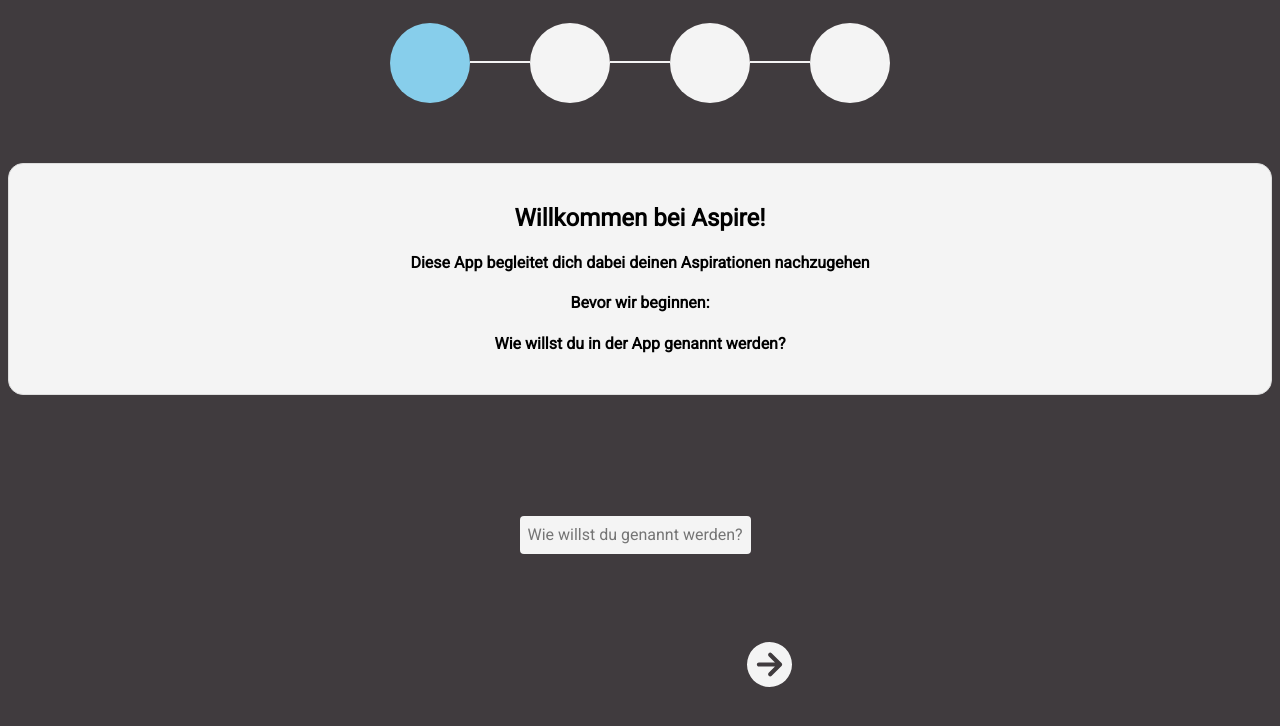
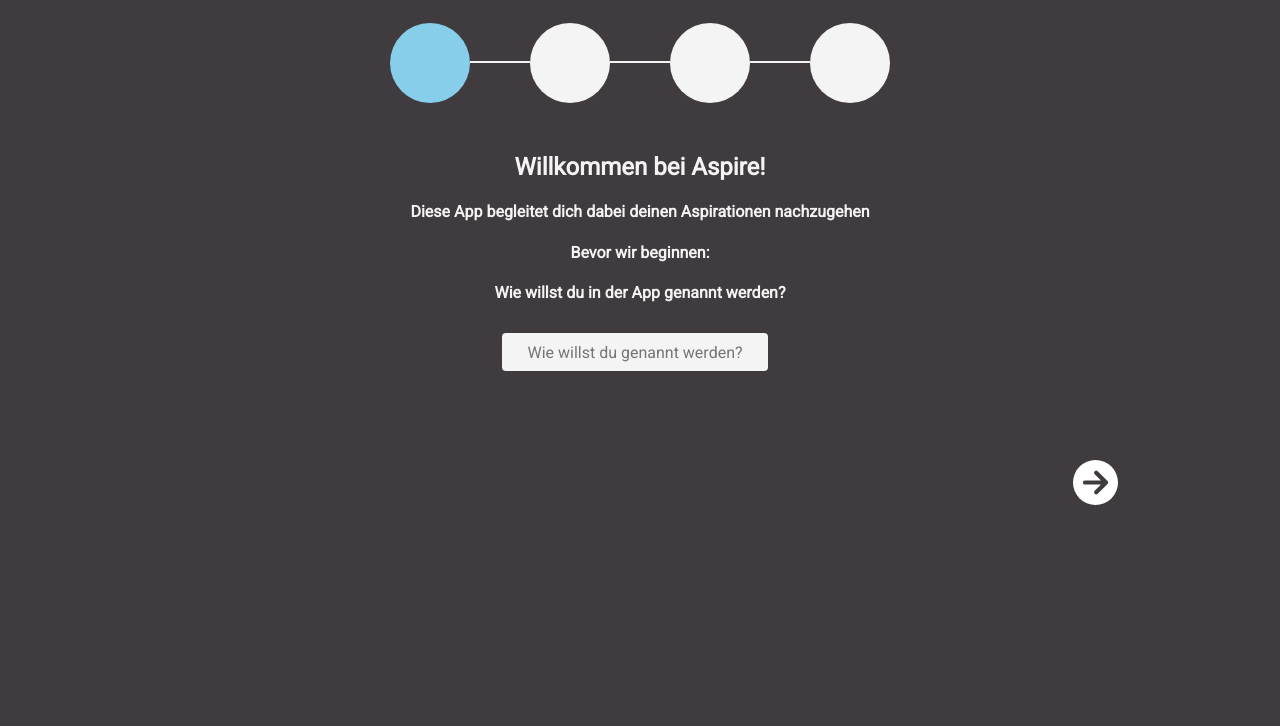
Before and after one commit to Damagefish/Reflektierte-Techniknutzung, a Vue app: page / in a window 1280 px wide. Shown: the top 726 px of the page. Built offline with nearby package versions, Linux system fonts and the light colour scheme.

Commit message:
set position of arrow icon absolute

```diff
--- a/src/components/LebensbereicheComp.vue
+++ b/src/components/LebensbereicheComp.vue
@@ -54,9 +54,12 @@
 
 <style scoped>
 
-@media (min-width: 620px) and (max-width: 1280px){
+@media (min-width: 620px){ /*Tablet Ansicht*/
 
   #arrowRight{
+      position: absolute;
+      right: 162px;
+      bottom: 295px;
       margin-left: 382px;
       margin-top: 48px;
       height: 45px;
@@ -78,8 +81,6 @@
       font-family: inherit;
       padding: 0.25em 0.5em;
       background-color: #f4f4f4;
-      border: 2px solid var(--input-border);
-      border-radius: 4px;
       width: 188px;
       height: 30px;
       margin-right: 10px;
@@ -92,7 +93,7 @@
     }
 
 }
-@media (max-width: 619px){
+@media (max-width: 619px){ /*Smartphone Ansicht*/
 
   input {
       font-size: 16px;
@@ -100,9 +101,7 @@
       font-family: inherit;
       padding: 0.25em 0.5em;
       background-color: #f4f4f4;
-      border: 2px solid var(--input-border);
-      border-radius: 4px;
-      width: 190px;
+      width: 180px;
       height: 20px;
       margin-right: 10px;
       margin-top: 1px;
@@ -114,11 +113,15 @@
   .input-wrapper{
       display:flex;
       justify-content: center;
-      flex-wrap: wrap;
+      flex-wrap: nowrap;
       margin-top: 10px;
     }
   #arrowRight{
+      position: absolute;
+      right: 20px;
+      bottom: 65px;
       margin-left: 182px;
+      margin-top: 40px;
       height: 45px;
       color: #f4f4f4;
     }
--- a/src/views/AspirationwahlView.vue
+++ b/src/views/AspirationwahlView.vue
@@ -83,6 +83,9 @@
 @media (min-width: 620px) and (max-width: 1280px){ /**Tablet Ansicht */
 
 #arrowRight{
+    position: absolute;
+    right: 162px;
+    bottom: 295px;
     margin-left: 382px;
     margin-top: 48px;
     height: 45px;
@@ -150,6 +153,9 @@
     margin-top: 10px;
   }
 #arrowRight{
+    position: absolute;
+    right: 20px;
+    bottom: 65px;
     margin-left: 253px;
     margin-top: 208px;
     height: 45px;
--- a/src/views/NamensEingabeView.vue
+++ b/src/views/NamensEingabeView.vue
@@ -40,12 +40,12 @@
   </script>
 
   <style scoped>
-  @media (max-width: 1280px){
+  @media (max-width: 619px){
 
-    :root {
-      --input-border: #776661;
-}
     #arrowRight{
+      position: absolute;
+      right: 20px;
+      bottom: 65px;
       margin-left: 258px;
       height: 45px;
       color: #f4f4f4
@@ -59,7 +59,6 @@
       font-family: inherit;
       padding: 0.25em 0.5em;
       background-color: #f4f4f4;
-      border: 2px solid var(--input-border);
       border-radius: 4px;
       margin-top: 116px;
       width: 215px;
@@ -83,7 +82,8 @@
       color: black;
     }
   }
-  @media(min-width: 1281px){
+
+  @media(min-width: 620px){
   h4{
     color: #f4f4f4;
   }
@@ -91,13 +91,17 @@
     background-color: #f4f4f4;
   }
   input{
+    margin-top: 10px;
     text-align: center;
-    width: 300px;
-
+    width: 250px;
+  }
+  .textbox{
+    margin-top: 50px;
   }
   #arrowRight{
-    justify-content: right;
-    align-items: end;
+    position: absolute;
+    right: 162px;
+    bottom: 295px;
     color: white;
   }
 
@@ -113,7 +117,7 @@
   }
 
   .textbox {
-    margin-top: 10px; /* Adjust as needed for iPhone SE */
+    margin-top: 30px; /* Adjust as needed for iPhone SE */
   }
   #arrowContainer{
       margin-top: -20px;
@@ -123,4 +127,5 @@
       margin-bottom: 10px;
     }
 }
+
   </style>
```
